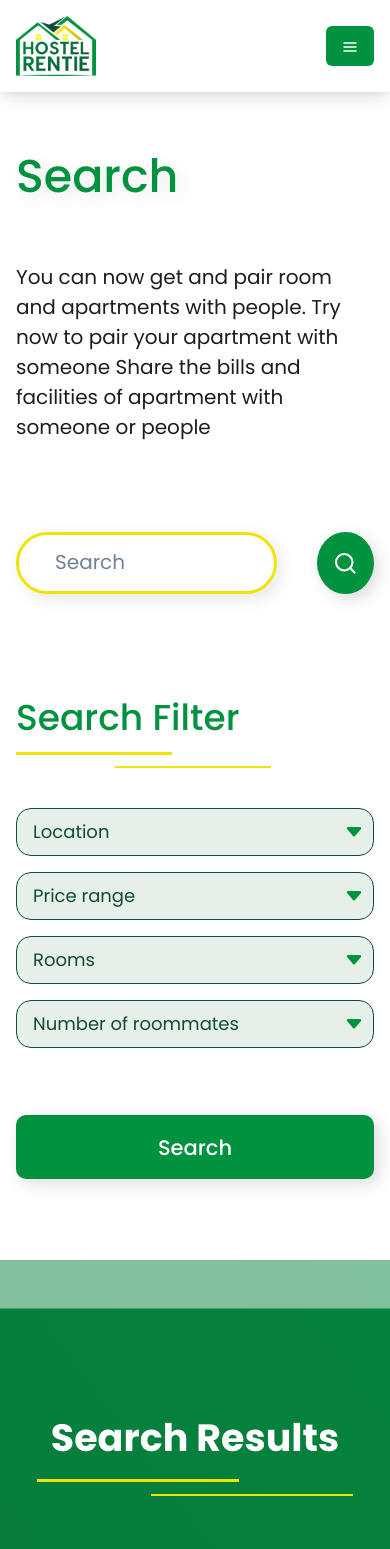
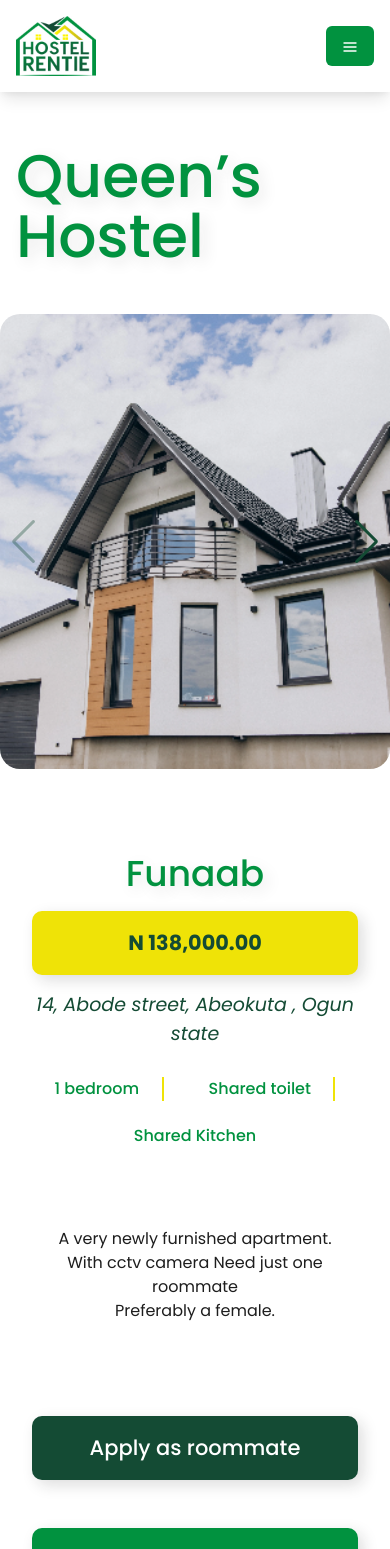
Before and after one commit to Kennyking100/hostel-rentie-v2, a React (Create React App) app: page / in a window 390 px wide. Shown: the top 1549 px of the page. Built offline with nearby package versions, Linux system fonts and the light colour scheme.

Commit message:
added single search item page and responsiveness

```diff
--- a/package.json
+++ b/package.json
@@ -20,6 +20,7 @@
     "react-dom": "^18.2.0",
     "react-icons": "^4.4.0",
     "react-scripts": "5.0.1",
+    "swiper": "^8.3.2",
     "typescript": "^4.4.2",
     "web-vitals": "^2.1.0"
   },
--- a/src/App.tsx
+++ b/src/App.tsx
@@ -1,12 +1,14 @@
 import React from "react";
 import HomePage from "./components/Home";
 import SearchPage from "./components/Search";
+import SingleSearchItemPage from "./components/SingleSearchItem";
 
 function App() {
   return (
     <>
       {/* <HomePage /> */}
-      <SearchPage />
+      {/* <SearchPage /> */}
+      <SingleSearchItemPage />
     </>
   );
 }
--- /dev/null
+++ b/src/components/SingleSearchItem/Recommendation.tsx
@@ -0,0 +1,46 @@
+import { Box, Container, Flex, Heading } from "@chakra-ui/react";
+import React from "react";
+import ExploreCard from "../Home/Explore/ExploreCard";
+import Hostel1 from "../../assets/home/hostel-image1.png";
+import Hostel2 from "../../assets/home/hostel-image2.png";
+
+const Recommendation = () => {
+  return (
+    <Container
+      maxW={{
+        base: "container.sm",
+        md: "container.md",
+        lg: "container.lg",
+        xl: "container.xl",
+      }}
+      borderRadius={"20px"}
+      backgroundImage="linear-gradient(#144B34, #01923F)"
+      p={16}
+      pb={0}
+      mb="10rem"
+    >
+      <Heading
+        fontWeight={"bold"}
+        color="white"
+        size={"2xl"}
+        position="relative"
+        mt={{ base: "3rem", lg: "auto" }}
+      >
+        Recommendations
+        <Box
+          position="absolute"
+          height={"1.5px"}
+          width="100%"
+          backgroundColor={"#EFE307"}
+          bottom="-18px"
+        />
+      </Heading>
+      <Flex mt="5rem" justifyContent={"space-between"} flexWrap="wrap">
+        <ExploreCard name="Queens Hostel" price="N 138,000" imgSrc={Hostel1} />
+        <ExploreCard name="Amore Hostel" price="N 175,000" imgSrc={Hostel2} />
+      </Flex>
+    </Container>
+  );
+};
+
+export default Recommendation;
--- /dev/null
+++ b/src/components/SingleSearchItem/SearchItemDetails.tsx
@@ -0,0 +1,133 @@
+import React from "react";
+import { Box, Container, Flex, Heading, Text } from "@chakra-ui/react";
+import Btn from "../helpers/Btn";
+
+export const TextS = "5px 5px 15px #1D1D1D1A";
+
+const SearchItemDetails = () => {
+  return (
+    <Container
+      maxW={{
+        base: "container.sm",
+        md: "container.md",
+        lg: "container.lg",
+        xl: "container.xl",
+      }}
+    >
+      <Flex px={{ base: 4, sm: 8 }} mb="7.375rem" flexDir={"column"}>
+        <Flex justifyContent={"space-between"} flexWrap="wrap">
+          <Heading
+            fontWeight={"medium"}
+            size="2xl"
+            textColor={"GreenLight"}
+            textShadow={TextS}
+            m={{ base: "auto", sm: "0" }}
+            mb={4}
+          >
+            Funaab
+          </Heading>
+          <Btn
+            bg="YellowLight"
+            width={{ base: "100%", sm: "max-content" }}
+            mb={4}
+            color={"GreenDark"}
+            fontWeight="bold"
+            fontSize={{ base: "1.3rem", md: "1.5rem" }}
+            _hover={{
+              background: "YellowLight",
+            }}
+            cursor="default"
+          >
+            N 138,000.00
+          </Btn>
+        </Flex>
+        <Text
+          color={"GreenDark"}
+          fontWeight="medium"
+          fontStyle={"italic"}
+          fontSize="1.1875rem"
+          textAlign={{ base: "center", sm: "start" }}
+        >
+          14, Abode street, Abeokuta , Ogun state
+        </Text>
+        <Flex
+          justifyContent={"space-evenly"}
+          flexWrap="wrap"
+          color={"GreenLight"}
+          mt="29px"
+          mb="79px"
+          fontSize={{ base: "md", lg: "3xl" }}
+          fontWeight="500"
+          gap={"22.5px"}
+          alignSelf="flex-start"
+        >
+          <Box as={"span"} pr={"22.5px"} borderRight="2.25px solid #EFE307">
+            1 bedroom
+          </Box>
+          <Box as={"span"} pr={"22.5px"} borderRight="2.25px solid #EFE307">
+            Shared toilet
+          </Box>
+          <Box as={"span"}>Shared Kitchen</Box>
+        </Flex>
+        <Box
+          color={"Grey1D"}
+          fontSize={{ base: "md", lg: "lg" }}
+          mb="5.8125rem"
+          textAlign={{ base: "center", sm: "start" }}
+        >
+          <Text>A very newly furnished apartment.</Text>
+          <Text>With cctv camera Need just one roommate</Text>
+          <Text>Preferably a female.</Text>
+        </Box>
+        <Flex justifyContent={"space-between"} flexWrap="wrap">
+          <Flex
+            gap={"1rem"}
+            flexWrap="wrap"
+            mb={4}
+            w={{ base: "100%", sm: "auto" }}
+          >
+            <Btn
+              bg="GreenDark"
+              width={{ base: "100%", sm: "max-content" }}
+              color={"white"}
+              fontSize={"1.3125rem"}
+              _hover={{
+                background: "Hover.GreenDark",
+              }}
+              mb={8}
+            >
+              Apply as roommate
+            </Btn>
+            <Btn
+              width={{ base: "100%", sm: "max-content" }}
+              minW={{ base: "100%", sm: "310px", md: "auto" }}
+              bg="GreenLight"
+              color={"white"}
+              fontSize={"1.3125rem"}
+              _hover={{
+                background: "Hover.GreenLight",
+              }}
+              mb={8}
+            >
+              Make a payment
+            </Btn>
+          </Flex>
+          <Btn
+            bg="GreenDark"
+            width={{ base: "100%", sm: "max-content" }}
+            mb={8}
+            color={"white"}
+            fontSize={"1.3125rem"}
+            _hover={{
+              background: "Hover.GreenDark",
+            }}
+          >
+            Save
+          </Btn>
+        </Flex>
+      </Flex>
+    </Container>
+  );
+};
+
+export default SearchItemDetails;
--- /dev/null
+++ b/src/components/SingleSearchItem/SearchItemHero.tsx
@@ -0,0 +1,48 @@
+import React from "react";
+import { Box, Container, Image } from "@chakra-ui/react";
+import Hostel1 from "../../assets/home/hostel-image1.png";
+import Hostel2 from "../../assets/home/hostel-image2.png";
+import Hostel3 from "../../assets/home/hostel-image3.png";
+import Hostel4 from "../../assets/home/hostel-image4.png";
+import { Swiper, SwiperSlide } from "swiper/react";
+import { Navigation } from "swiper";
+import "swiper/css";
+import "swiper/css/pagination";
+import "swiper/css/bundle";
+
+const SearchItemHero = () => {
+  return (
+    <Container
+      maxW={{
+        base: "100%",
+        "2xl": "container.xl",
+      }}
+      p={0}
+    >
+      <Box h={"455px"} mb="5.1875rem">
+        <Swiper
+          slidesPerView={"auto"}
+          spaceBetween={70}
+          navigation={true}
+          modules={[Navigation]}
+          className="mySwiper"
+        >
+          <SwiperSlide>
+            <Image src={Hostel1} />
+          </SwiperSlide>
+          <SwiperSlide>
+            <Image src={Hostel2} />
+          </SwiperSlide>
+          <SwiperSlide>
+            <Image src={Hostel3} />
+          </SwiperSlide>
+          <SwiperSlide>
+            <Image src={Hostel4} />
+          </SwiperSlide>
+        </Swiper>
+      </Box>
+    </Container>
+  );
+};
+
+export default SearchItemHero;
--- /dev/null
+++ b/src/components/SingleSearchItem/index.tsx
@@ -0,0 +1,36 @@
+import { Container, Heading } from "@chakra-ui/react";
+import React from "react";
+import Layout from "../Layout";
+import Recommendation from "./Recommendation";
+import SearchItemDetails from "./SearchItemDetails";
+import SearchItemHero from "./SearchItemHero";
+
+const SingleSearchItemPage = () => {
+  return (
+    <Layout>
+      <Container
+        maxW={{
+          base: "container.sm",
+          md: "container.md",
+          lg: "container.lg",
+          xl: "container.xl",
+        }}
+      >
+        <Heading
+          size={"4xl"}
+          textShadow="5px 5px 15px #1D1D1D1A"
+          color={"GreenLight"}
+          fontWeight="medium"
+          mb="3rem"
+        >
+          Queen’s Hostel
+        </Heading>
+      </Container>
+      <SearchItemHero />
+      <SearchItemDetails />
+      <Recommendation />
+    </Layout>
+  );
+};
+
+export default SingleSearchItemPage;
--- a/src/index.css
+++ b/src/index.css
@@ -13,3 +13,61 @@ svg {
   width: 100%;
   height: 100%;
 }
+
+.swiper {
+  width: 100%;
+  height: 100%;
+}
+
+.swiper-slide {
+  /* Center slide text vertically */
+  display: -webkit-box;
+  display: -ms-flexbox;
+  display: -webkit-flex;
+  display: flex;
+  -webkit-box-pack: center;
+  -ms-flex-pack: center;
+  -webkit-justify-content: center;
+  justify-content: center;
+  -webkit-box-align: center;
+  -ms-flex-align: center;
+  -webkit-align-items: center;
+  align-items: center;
+}
+
+.swiper-slide img {
+  display: block;
+  width: 100%;
+  height: 100%;
+  object-fit: cover;
+  border-radius: 20px;
+}
+
+.swiper-slide {
+  width: 80%;
+}
+.swiper-button-next,
+.swiper-button-prev {
+  color: #144b34 !important;
+}
+.swiper-slide:nth-child(1n),
+.swiper-slide:nth-child(2n),
+.swiper-slide:nth-child(3n) {
+  width: 60%;
+}
+
+@media (max-width: 900px) {
+  .swiper-slide:nth-child(1n),
+  .swiper-slide:nth-child(2n),
+  .swiper-slide:nth-child(3n) {
+    width: 70%;
+  }
+}
+
+@media (max-width: 600px) {
+  .swiper-slide:nth-child(1n),
+  .swiper-slide:nth-child(2n),
+  .swiper-slide:nth-child(3n) {
+    width: 100%;
+  }
+}
```
Also changed, not shown: 1 other file (tests, documents, lock files or other folders).
